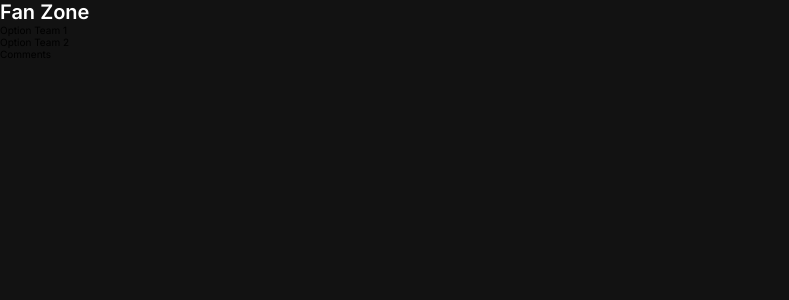
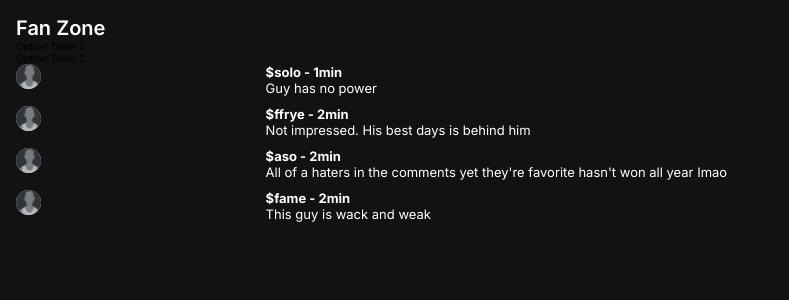
Before and after one commit to farheen-syed1/industryproject-with-thescore, a React (Vite) app: page /nhl in a window 1280 px wide. Shown: the top 300 px of the page, without its empty margins (0-789 px from the left). Built offline with nearby package versions, Linux system fonts and the light colour scheme.

Commit message:
Comments

```diff
--- a/src/components/Comments/Comments.jsx
+++ b/src/components/Comments/Comments.jsx
@@ -1,9 +1,19 @@
-import './Comments.scss'
+import "./Comments.scss";
+import avatar from '../../assets/images/avatar.jpg'
+import React from "react";
 
-import React from 'react'
+export default function Comments({comment}) {
 
-export default function Comments() {
-  return (
-    <div>Comments</div>
-  )
+    return (
+      <div className="comment">
+        <div className="comment__avatar"><img className="comment__img" src={avatar}/> </div>
+        <div className="comment__box">
+          <div className="comment__metadata">
+            ${comment.name} - {comment.time}
+          </div>
+          <div className="comment__text">{comment.comment}</div>
+        </div>
+      </div>
+    );
+
 }
--- a/src/components/Comments/Comments.scss
+++ b/src/components/Comments/Comments.scss
@@ -0,0 +1,28 @@
+.comment {
+  display: flex;
+  justify-content: space-between;
+  &__avatar {
+    background-color: lightgrey;
+    height: 2.5rem;
+    width: 2.5rem;
+    overflow: hidden;
+    border-radius: 50%;
+
+  }
+  &__img {
+    height: 100%;
+    object-fit: cover;
+    object-position: 0;
+  }
+  &__box {
+    display: flex;
+    flex-direction: column;
+    width: 80%;
+  }
+  &__metadata {
+    font-weight: bold;
+  }
+  &__text {
+    font-weight: normal;
+  }
+}
--- /dev/null
+++ b/src/data/comments.json
@@ -0,0 +1,22 @@
+[
+    {
+      "name": "solo",
+      "comment": "Guy has no power",
+      "time": "1min"
+    },
+    {
+      "name": "ffrye",
+      "comment": "Not impressed. His best days is behind him",
+      "time": "2min"
+    },
+    {
+      "name": "aso",
+      "comment": "All of a haters in the comments yet they're favorite hasn't won all year Imao",
+      "time": "2min"
+    },
+    {
+      "name": "fame",
+      "comment": "This guy is wack and weak ",
+      "time": "2min"
+    }
+]
--- a/src/pages/FanZonePage/FanZonePage.jsx
+++ b/src/pages/FanZonePage/FanZonePage.jsx
@@ -1,16 +1,26 @@
 import "./FanZonePage.scss";
 import React from "react";
 import Option from "../../components/Option/Option.jsx";
-import Comments from "../../components/Comments/Comments.jsx"
+import Comments from "../../components/Comments/Comments.jsx";
+import commentsData from "../../data/comments.json";
+
 export default function FanZonePage() {
   return (
     <>
-      <div>
-        <h1>Fan Zone</h1>
-        <Option option={"Team 1"} />
-        <Option option={"Team 2"} />
-      </div>
-      <Comments />
+      <main>
+        <div>
+          <h1>Fan Zone</h1>
+          <Option option={"Team 1"} />
+          <Option option={"Team 2"} />
+        </div>
+        {commentsData.map((comment) => {
+          return (
+            <div className="comments__comment" key={comment.name}>
+              <Comments comment={comment} />
+            </div>
+          );
+        })}
+      </main>
     </>
   );
 }
--- a/src/pages/FanZonePage/FanZonePage.scss
+++ b/src/pages/FanZonePage/FanZonePage.scss
@@ -0,0 +1,6 @@
+.comments__comment {
+    font-size: 13px;
+    font-weight: 600;
+    color: white;
+    margin-bottom: 1rem;
+}
```
Also changed, not shown: src/assets/images/avatar.jpg (added).
